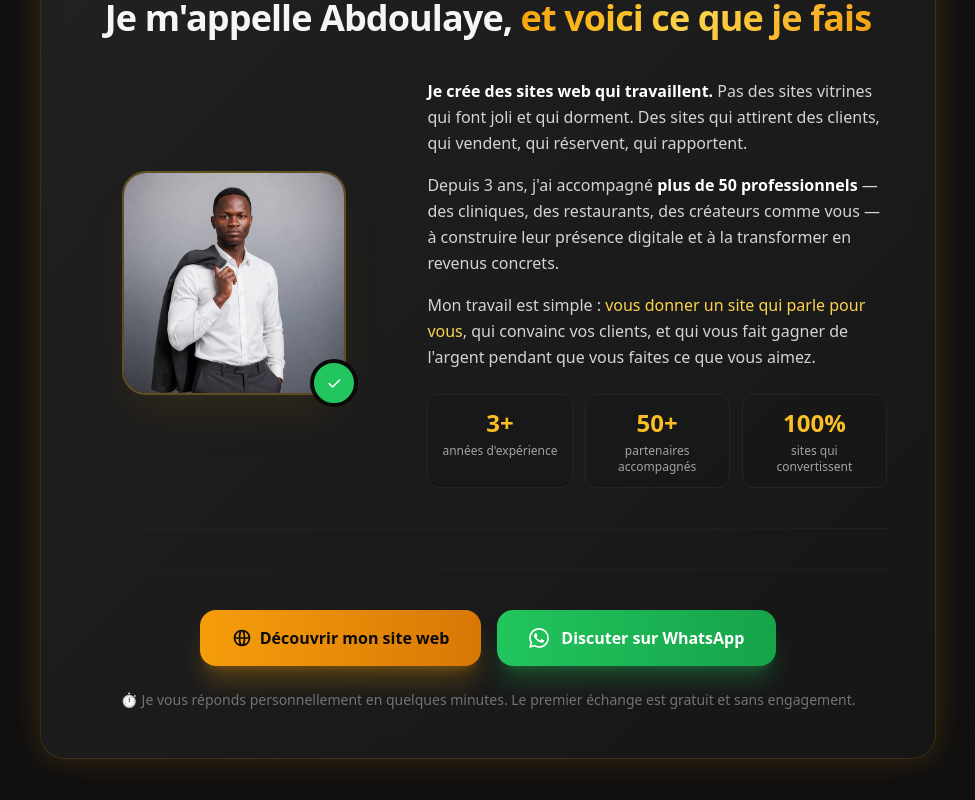
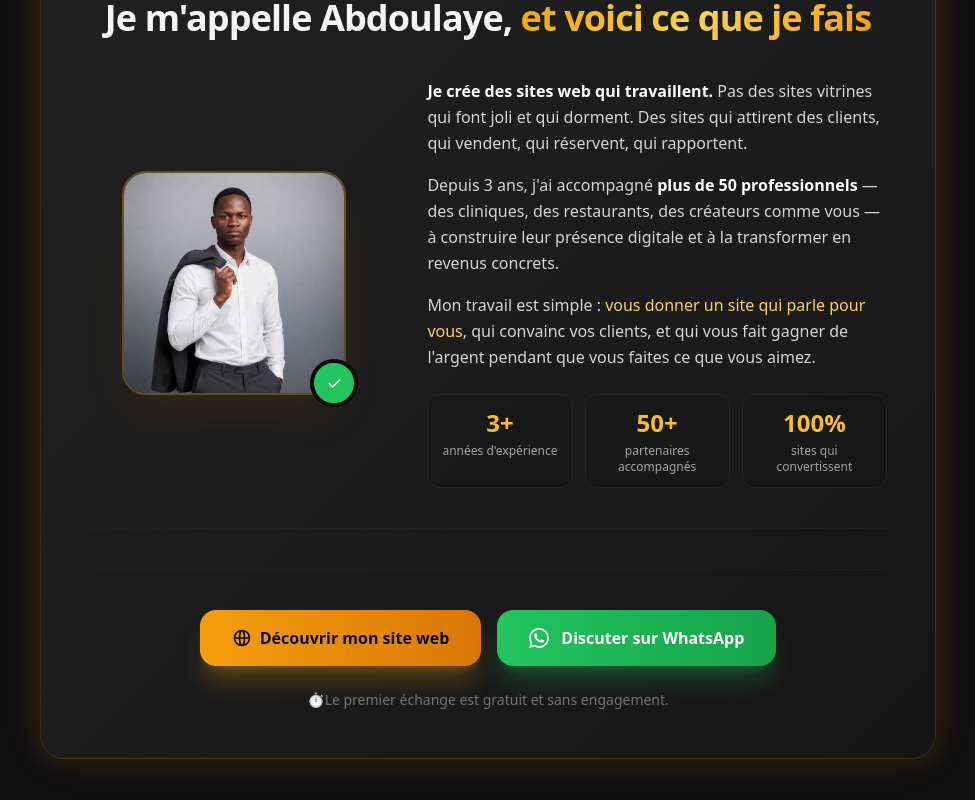
Before and after one commit to PATAWALA/chef-Omiel, a Next.js app: page / in a window 1280 px wide. Shown: the part 7867-8667 px from the top of the page, without its empty margins (152-1127 px from the left). Built offline with nearby package versions, Linux system fonts and the light colour scheme.

Commit message:
6 update

```diff
--- a/src/app/page.tsx
+++ b/src/app/page.tsx
@@ -1040,7 +1040,7 @@ export default function ChefOmielPage() {
               </div>
 
               <p className="text-neutral-500 text-sm">
-                ⏱️ Je vous réponds personnellement en quelques minutes. Le premier échange est gratuit et sans engagement.
+                ⏱️Le premier échange est gratuit et sans engagement.
               </p>
             </div>
 
```
